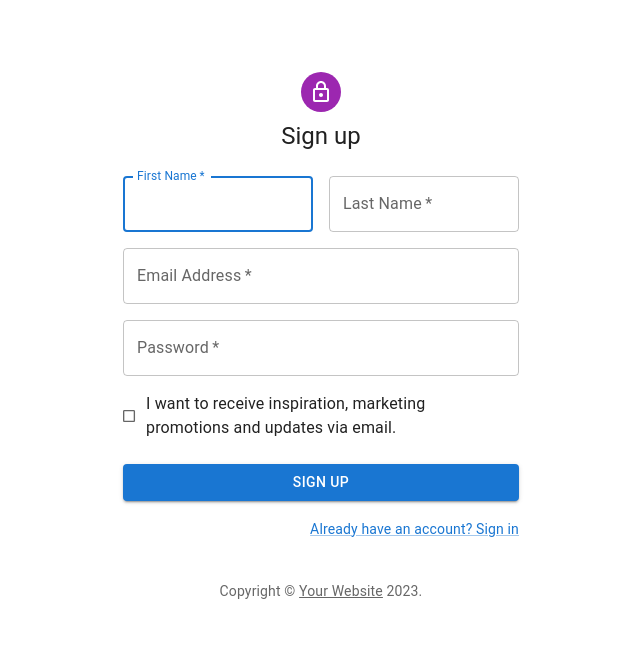
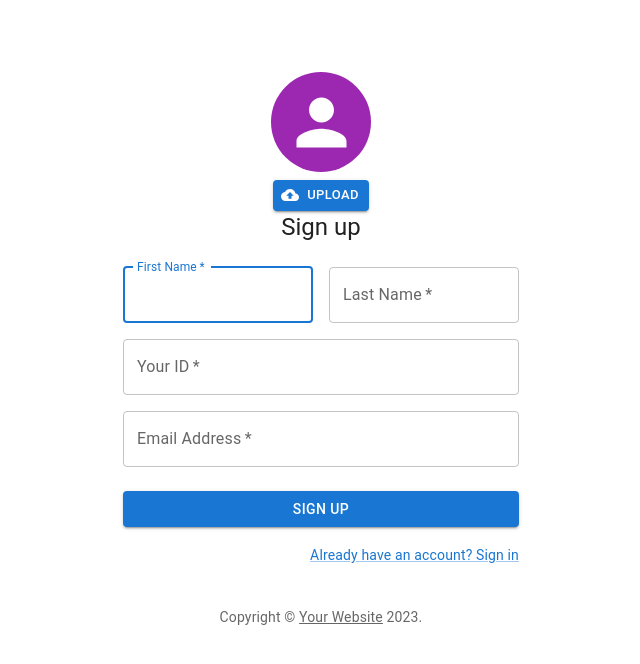
Before and after one commit to chuongdinh59/social-app, a React (Vite) app: page /register in a window 1280 px wide. Shown: the top 664 px of the page, without its empty margins (319-959 px from the left). Built offline with nearby package versions, Linux system fonts and the light colour scheme.

Commit message:
some updations for register

```diff
--- a/src/apis/authService.js
+++ b/src/apis/authService.js
@@ -1,9 +1,6 @@
-import { URL_REGISTER, URL_LOGIN, URL_LOGOUT } from '../constant/url';
+import { URL_LOGIN, URL_LOGOUT } from '../constant/url';
 import http from '../utils/http';
 const authService = {
-  registerAccount(body) {
-    return http.post(URL_REGISTER, body);
-  },
   login(body) {
     return http.post(URL_LOGIN, body);
   },
--- a/src/apis/userService.js
+++ b/src/apis/userService.js
@@ -3,6 +3,14 @@ import http from '../utils/http';
 const userService = {
   getCurrentUser() {
     return http.get(URL_USER);
+  },
+  registerAccount(body) {
+    console.log('>>> ', body);
+    return http.post(URL_USER, body, {
+      headers: {
+        'Content-Type': 'multipart/form-data'
+      }
+    });
   }
 };
 
--- a/src/pages/auth/Login.jsx
+++ b/src/pages/auth/Login.jsx
@@ -21,7 +21,6 @@ import userService from '../../apis/userService';
 import UserContext from '../../context/UserContext';
 import { setAccessTokenToLS, setProfileToLS, setRefreshTokenToLS } from '../../utils/auth';
 import { Skeleton } from '@mui/material';
-// TODO remove, this demo shouldn't need to reset the theme.
 const defaultTheme = createTheme();
 
 export default function Login() {
@@ -62,7 +61,6 @@ export default function Login() {
         const {
           data: { token, refreshToken }
         } = res?.data;
-        // save token in local storage
         setAccessTokenToLS(token);
         setRefreshTokenToLS(refreshToken);
         if (token) {
--- a/src/pages/auth/Register.jsx
+++ b/src/pages/auth/Register.jsx
@@ -1,17 +1,18 @@
+import CloudUploadIcon from '@mui/icons-material/CloudUpload';
+import Avatar from '@mui/material/Avatar';
+import Box from '@mui/material/Box';
+import Button from '@mui/material/Button';
+import Container from '@mui/material/Container';
+import CssBaseline from '@mui/material/CssBaseline';
+import Grid from '@mui/material/Grid';
+import Link from '@mui/material/Link';
+import { createTheme, ThemeProvider } from '@mui/material/styles';
+import TextField from '@mui/material/TextField';
+import Typography from '@mui/material/Typography';
+import { useMutation } from '@tanstack/react-query';
 import * as React from 'react';
-import Avatar from '@mui/material/Avatar';
-import Button from '@mui/material/Button';
-import CssBaseline from '@mui/material/CssBaseline';
-import TextField from '@mui/material/TextField';
-import FormControlLabel from '@mui/material/FormControlLabel';
-import Checkbox from '@mui/material/Checkbox';
-import Link from '@mui/material/Link';
-import Grid from '@mui/material/Grid';
-import Box from '@mui/material/Box';
-import LockOutlinedIcon from '@mui/icons-material/LockOutlined';
-import Typography from '@mui/material/Typography';
-import Container from '@mui/material/Container';
-import { createTheme, ThemeProvider } from '@mui/material/styles';
+import { useState } from 'react';
+import userService from '../../apis/userService';
 
 function Copyright(props) {
   return (
@@ -31,13 +32,38 @@ function Copyright(props) {
 const defaultTheme = createTheme();
 
 export default function Register() {
+  const [selectedFile, setSelectedFile] = useState(null);
+  // Mutations
+  const mutation = useMutation((formData) => userService.registerAccount(formData), {
+    onSuccess: () => {
+      // Handle success, e.g., redirect or show a success message
+    },
+    onError: (error) => {
+      // Handle error, e.g., display an error message
+      console.error('Error:', error.message);
+    }
+  });
   const handleSubmit = (event) => {
     event.preventDefault();
-    const data = new FormData(event.currentTarget);
-    console.log({
-      email: data.get('email'),
-      password: data.get('password')
+    const form = new FormData(event.currentTarget);
+    const data = new FormData();
+    const userData = {};
+    for (let [key, value] of form.entries()) {
+      userData[key] = value;
+    }
+    data.append('user', JSON.stringify(userData));
+    selectedFile && data.append('avatarFile', selectedFile);
+    // mutation.mutate(form);
+    fetch('http://localhost:8080/api/user/', {
+      method: 'POST',
+      body: data
     });
+  };
+
+  const handleFileChange = (e) => {
+    // Get the selected file from the input element
+    const file = e.target.files[0];
+    setSelectedFile(file);
   };
 
   return (
@@ -52,13 +78,33 @@ export default function Register() {
             alignItems: 'center'
           }}
         >
-          <Avatar sx={{ m: 1, bgcolor: 'secondary.main' }}>
-            <LockOutlinedIcon />
-          </Avatar>
+          <Avatar
+            sx={{ m: 1, bgcolor: 'secondary.main', width: 100, height: 100 }}
+            src={selectedFile && URL.createObjectURL(selectedFile)}
+            alt='Avatar'
+          />
+          <Grid item xs={12}>
+            <label htmlFor='avatar'>
+              <input
+                style={{ display: 'none' }}
+                onChange={handleFileChange}
+                id='avatar'
+                name='avatar'
+                type='file'
+                accept='image/*'
+              />
+              <Button size='small' color='primary' variant='contained' component='span' startIcon={<CloudUploadIcon />}>
+                Upload
+              </Button>
+            </label>
+          </Grid>
           <Typography component='h1' variant='h5'>
             Sign up
           </Typography>
-          <Box component='form' noValidate onSubmit={handleSubmit} sx={{ mt: 3 }}>
+
+          <Box component='form' noValidate onSubmit={handleSubmit} sx={{ mt: 3 }} encType='multipart/form-data'>
+            <TextField id='role' name='role' value={2} style={{ display: 'none' }} />
+            <TextField id='status' name='status' value={'DEACTIVE'} style={{ display: 'none' }} />
             <Grid container spacing={2}>
               <Grid item xs={12} sm={6}>
                 <TextField
@@ -82,24 +128,10 @@ export default function Register() {
                 />
               </Grid>
               <Grid item xs={12}>
-                <TextField required fullWidth id='email' label='Email Address' name='email' autoComplete='email' />
+                <TextField required fullWidth id='alumniId' label='Your ID' name='alumniId' />
               </Grid>
               <Grid item xs={12}>
-                <TextField
-                  required
-                  fullWidth
-                  name='password'
-                  label='Password'
-                  type='password'
-                  id='password'
-                  autoComplete='new-password'
-                />
-              </Grid>
-              <Grid item xs={12}>
-                <FormControlLabel
-                  control={<Checkbox value='allowExtraEmails' color='primary' />}
-                  label='I want to receive inspiration, marketing promotions and updates via email.'
-                />
+                <TextField required fullWidth id='email' label='Email Address' name='email' autoComplete='email' />
               </Grid>
             </Grid>
             <Button type='submit' fullWidth variant='contained' sx={{ mt: 3, mb: 2 }}>
```
